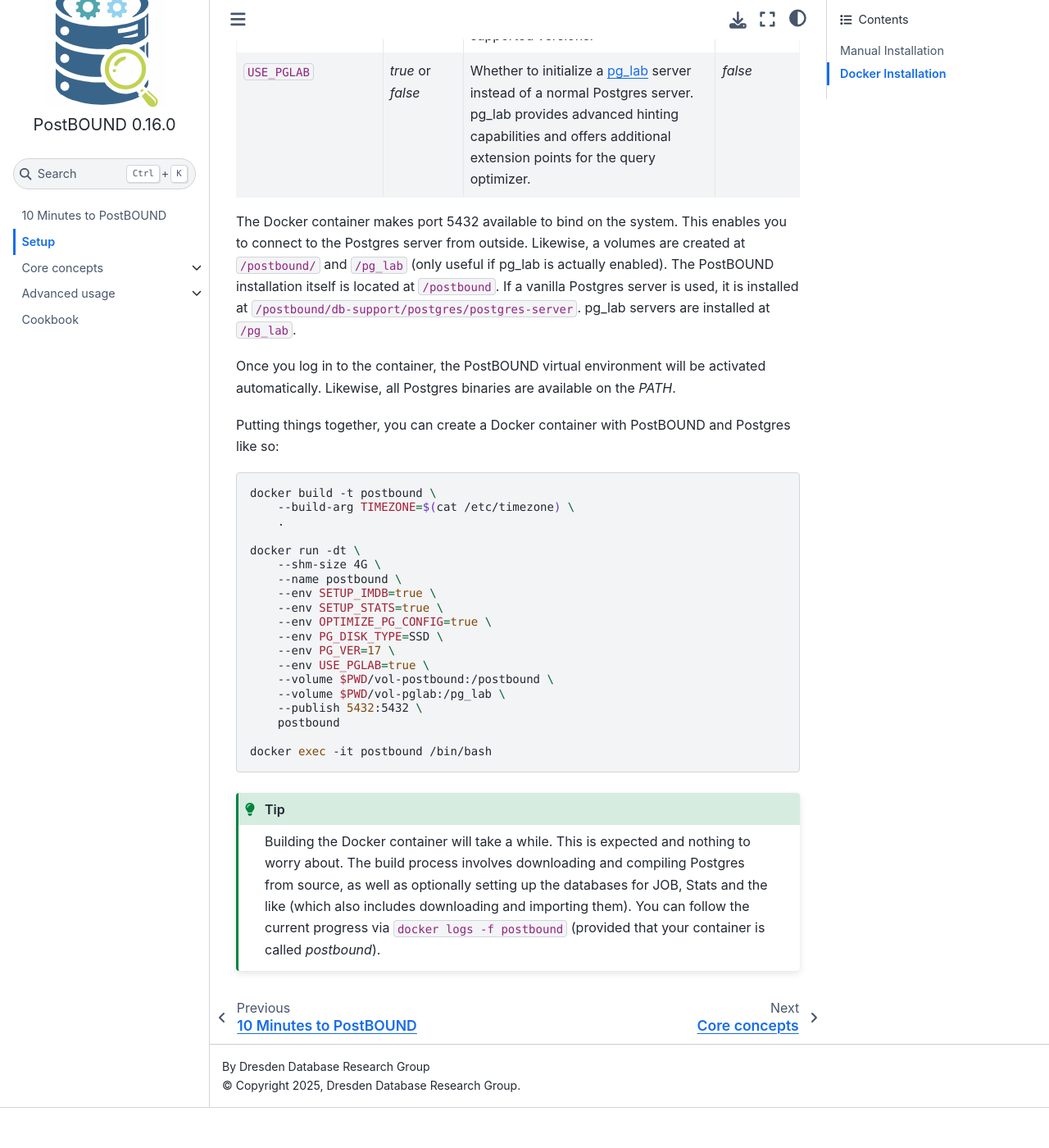
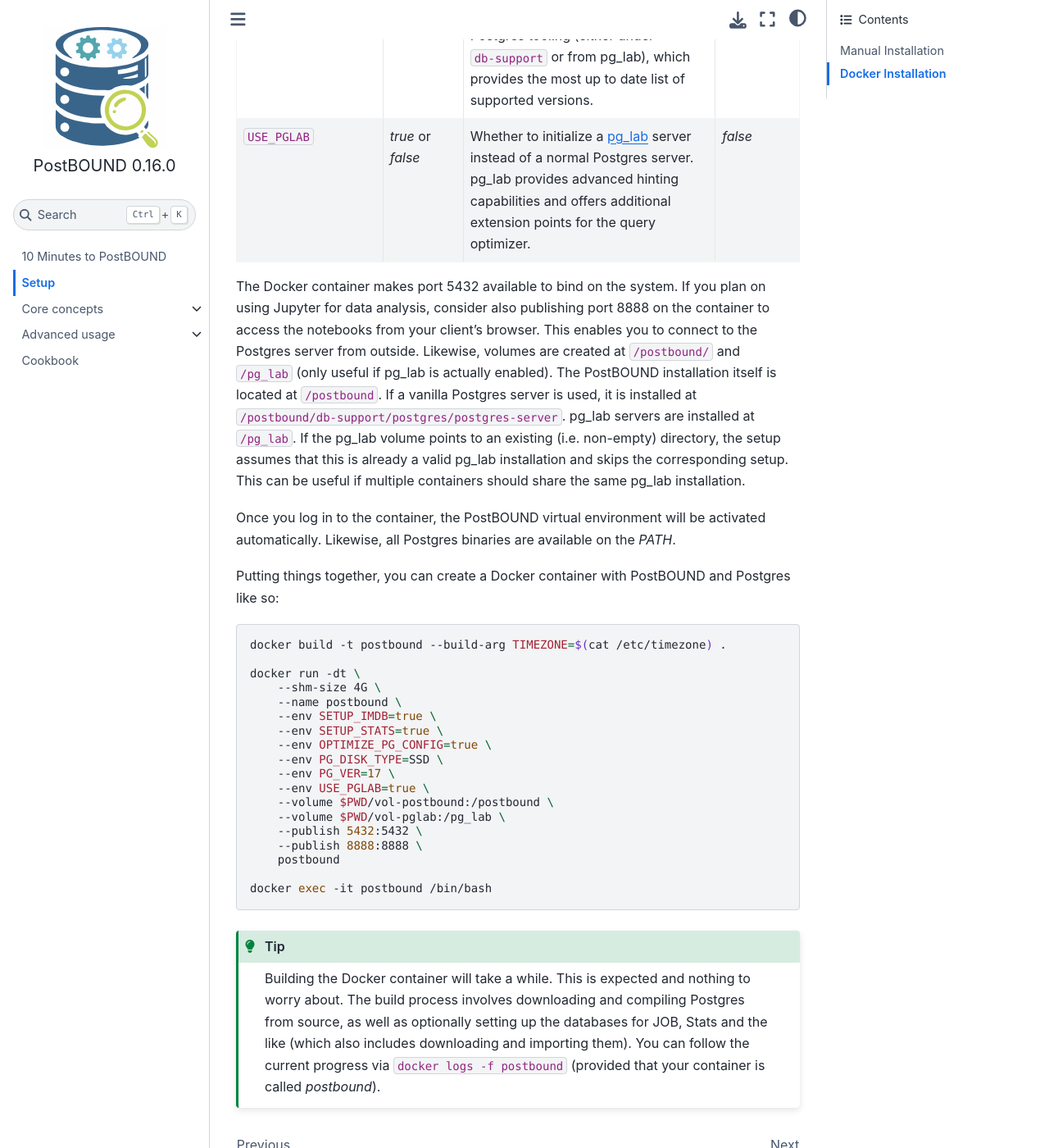
Before and after one commit to rbergm/PostBOUND, a Sphinx documentation site: the page built from docs/source/setup.rst, in a window 1280 px wide and 1400 px high, scrolled down 5455 px. Shown: the whole window at 82% size. Built offline with Sphinx 7.4.7 and the Sphinx Book theme 1.1.4, drawn with Linux system fonts in a browser that asks for light colours; pages that are not in the unit, such as notebooks, are missing from menus; before the commit the page ends 6806 px from its top, so only the background shows below that; some of the changed text lies outside the part shown.

Commit message:
Expose port 8888 during Docker setup
This port is used by Jupyter to host the notebooks.

```diff
--- a/docs/source/setup.rst
+++ b/docs/source/setup.rst
@@ -155,11 +155,14 @@
 server completely configured and ready to use.
 Optionally, you can also obtain an optimized Postgres server configuration and setup different benchmarks.
 
-
 To create the Docker image, simply run ``docker build`` in the main PostBOUND directory.
 You can specify the timezone of the image using the ``TIMEZONE`` ``--build-arg`` (see below).
 You can customize the container with the following options via ``--env`` parameters (with the exception of _TIMEZONE_,
 which must be specified as a `--build-arg` when creating the image).
+Please note that the *run* command will invoke a lot of setup logic.
+Hence, it will take a substantial amount of time to complete the installation.
+This is because the container will compile a local Postgres server from source, import benchmarks, etc.
+Use ``docker logs -f <container name>`` to monitor the installation progress.
 
 +------------------------+-------------------------------+------------------------------------------------------------------------------------------------------------------------------------------------------------------------------------------------------------------------------------------------------------------------+---------------+
 | Argument               | Allowed values                | Description                                                                                                                                                                                                                                                            | Default       |
@@ -184,11 +187,16 @@
 +------------------------+-------------------------------+------------------------------------------------------------------------------------------------------------------------------------------------------------------------------------------------------------------------------------------------------------------------+---------------+
 
 The Docker container makes port 5432 available to bind on the system.
+If you plan on using Jupyter for data analysis, consider also publishing port 8888 on the container to access the notebooks
+from your client's browser.
 This enables you to connect to the Postgres server from outside.
-Likewise, a volumes are created at ``/postbound/`` and ``/pg_lab`` (only useful if pg_lab is actually enabled).
+Likewise, volumes are created at ``/postbound/`` and ``/pg_lab`` (only useful if pg_lab is actually enabled).
 The PostBOUND installation itself is located at ``/postbound``.
 If a vanilla Postgres server is used, it is installed at ``/postbound/db-support/postgres/postgres-server``.
 pg_lab servers are installed at ``/pg_lab``.
+If the pg_lab volume points to an existing (i.e. non-empty) directory, the setup assumes that this is already a valid
+pg_lab installation and skips the corresponding setup.
+This can be useful if multiple containers should share the same pg_lab installation.
 
 Once you log in to the container, the PostBOUND virtual environment will be activated automatically.
 Likewise, all Postgres binaries are available on the *PATH*.
@@ -197,9 +205,7 @@
 
 .. code-block:: bash
 
-    docker build -t postbound \
-        --build-arg TIMEZONE=$(cat /etc/timezone) \
-        .
+    docker build -t postbound --build-arg TIMEZONE=$(cat /etc/timezone) .
 
     docker run -dt \
         --shm-size 4G \
@@ -213,6 +219,7 @@
         --volume $PWD/vol-postbound:/postbound \
         --volume $PWD/vol-pglab:/pg_lab \
         --publish 5432:5432 \
+        --publish 8888:8888 \
         postbound
 
     docker exec -it postbound /bin/bash
```
Also changed, not shown: README.md (+10 -7 lines), 2 other files.
